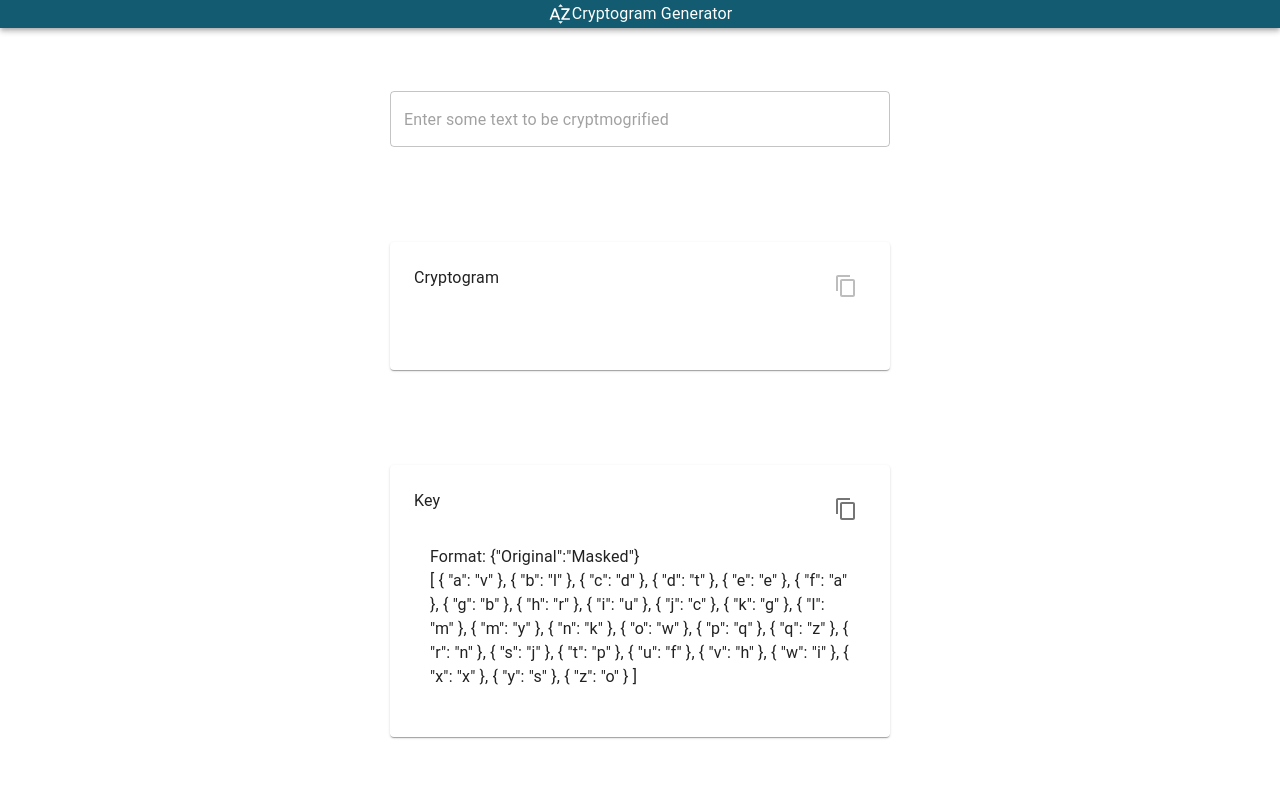
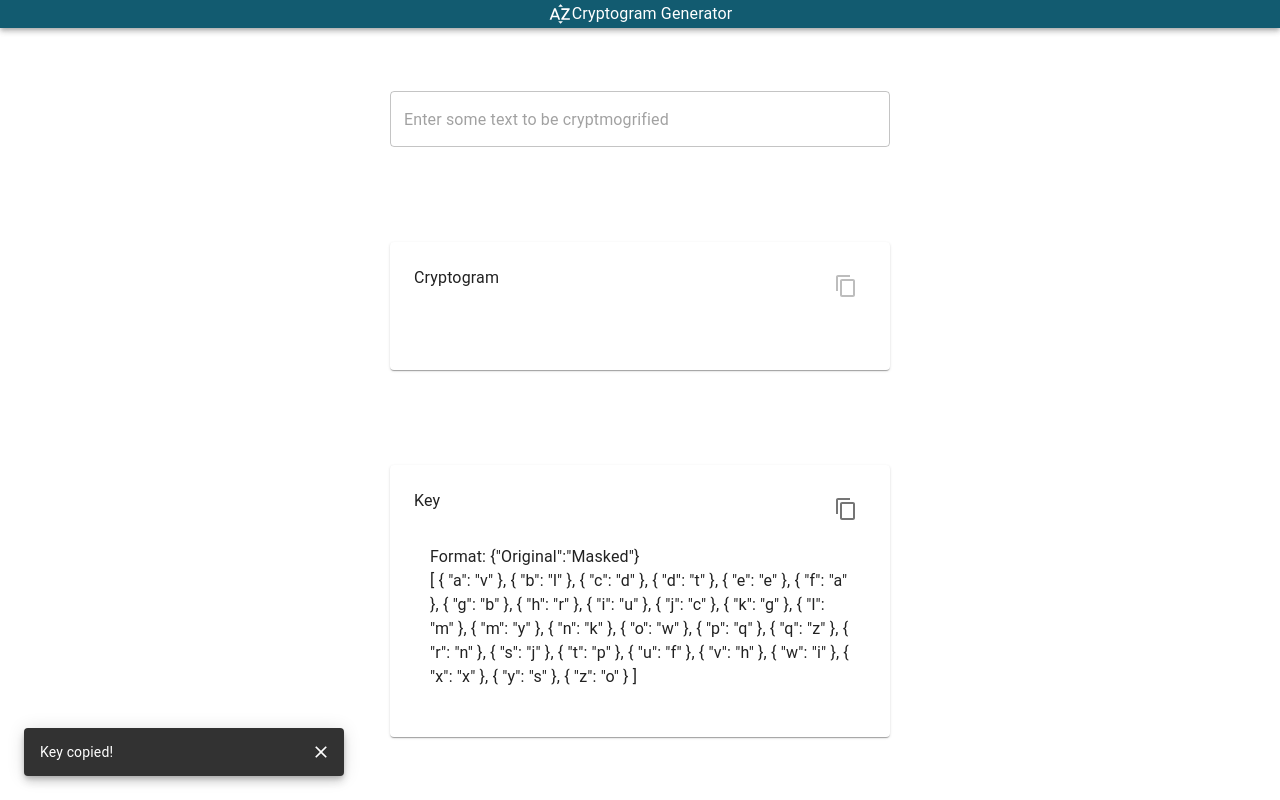
Before and after one commit to lazarporter/cryptogram-mask, a React (Create React App) app: page / in a window 1280 px wide. Both pictures are taken after a click on the button 846 px from the left and 508 px from the top of the page. Built offline with nearby package versions, Linux system fonts and the light colour scheme.

Commit message:
add toast for copying key/cryptogram

```diff
--- a/src/components/CryptogramMaker.tsx
+++ b/src/components/CryptogramMaker.tsx
@@ -1,9 +1,10 @@
-import { ContentCopy } from "@mui/icons-material";
+import { Close as CloseIcon, ContentCopy } from "@mui/icons-material";
 import {
   Box,
   Card,
   CardContent,
   IconButton,
+  Snackbar,
   SxProps,
   TextField,
   Theme,
@@ -45,20 +46,41 @@ const cardHeaderStyles: SxProps<Theme> = {
 export const CryptogramMaker = () => {
   const [input, setInput] = React.useState("");
   const [key] = React.useState(() => makeKey());
+  const [snackbarOpen, setSnackbarOpen] = React.useState(false);
+  const [snackbarMessage, setSnackbarMessage] = React.useState("");
+
   const cryptogramOutput = React.useMemo(
     () => makeCryptogram(input, key),
     [input, key]
   );
 
-  const handleCopyCryptogram = React.useCallback(
-    () => navigator.clipboard.writeText(cryptogramOutput),
-    [cryptogramOutput]
+  const handleCopyCryptogram = React.useCallback(() => {
+    navigator.clipboard.writeText(cryptogramOutput);
+    setSnackbarMessage("Cryptogram copied!");
+    setSnackbarOpen(true);
+  }, [cryptogramOutput, setSnackbarMessage, setSnackbarOpen]);
+
+  const handleCopyKey = React.useCallback(() => {
+    navigator.clipboard.writeText(JSON.stringify(key));
+    setSnackbarMessage("Key copied!");
+    setSnackbarOpen(true);
+  }, [key, setSnackbarMessage, setSnackbarOpen]);
+
+  const handleClose = () => {
+    setSnackbarOpen(false);
+    setSnackbarMessage("");
+  };
+
+  const closeActionComponent = (
+    <IconButton
+      size="small"
+      aria-label="close"
+      color="inherit"
+      onClick={handleClose}
+    >
+      <CloseIcon fontSize="small" />
+    </IconButton>
   );
-  const handleCopyKey = React.useCallback(
-    () => navigator.clipboard.writeText(JSON.stringify(key)),
-    [key]
-  );
-
   return (
     <Box sx={layout}>
       <TextField
@@ -103,6 +125,14 @@ export const CryptogramMaker = () => {
           <Typography>{JSON.stringify(key, null, 4)}</Typography>
         </CardContent>
       </Card>
+
+      <Snackbar
+        open={snackbarOpen}
+        autoHideDuration={4000}
+        onClose={handleClose}
+        message={snackbarMessage}
+        action={closeActionComponent}
+      />
     </Box>
   );
 };
```
